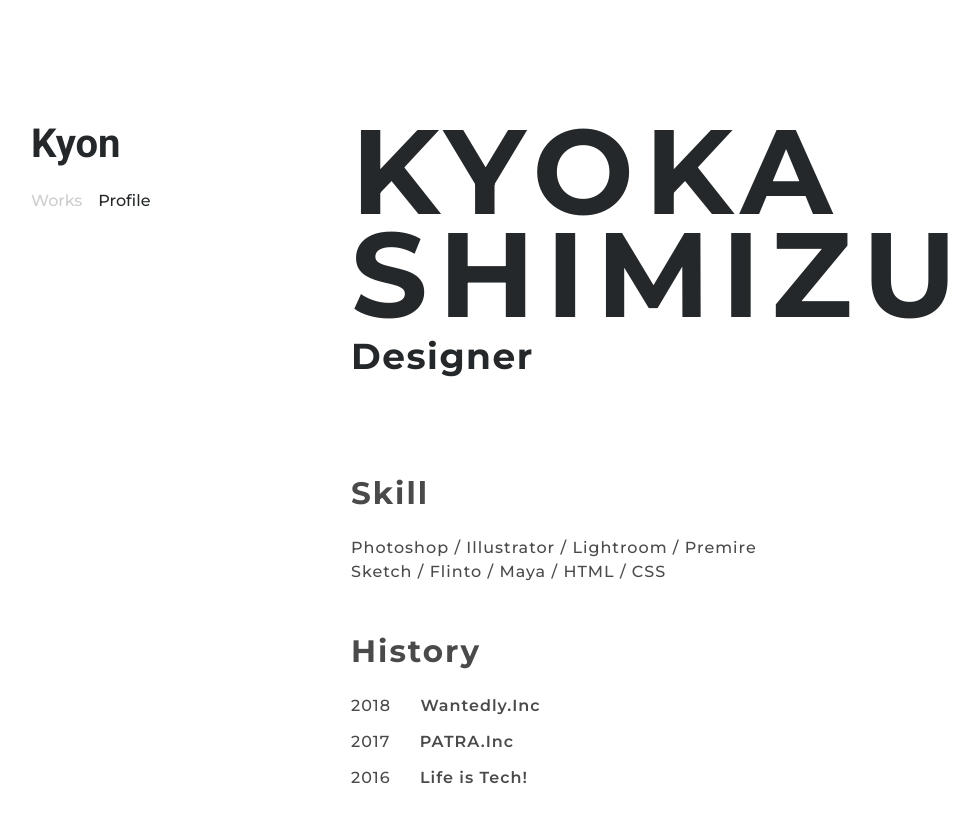
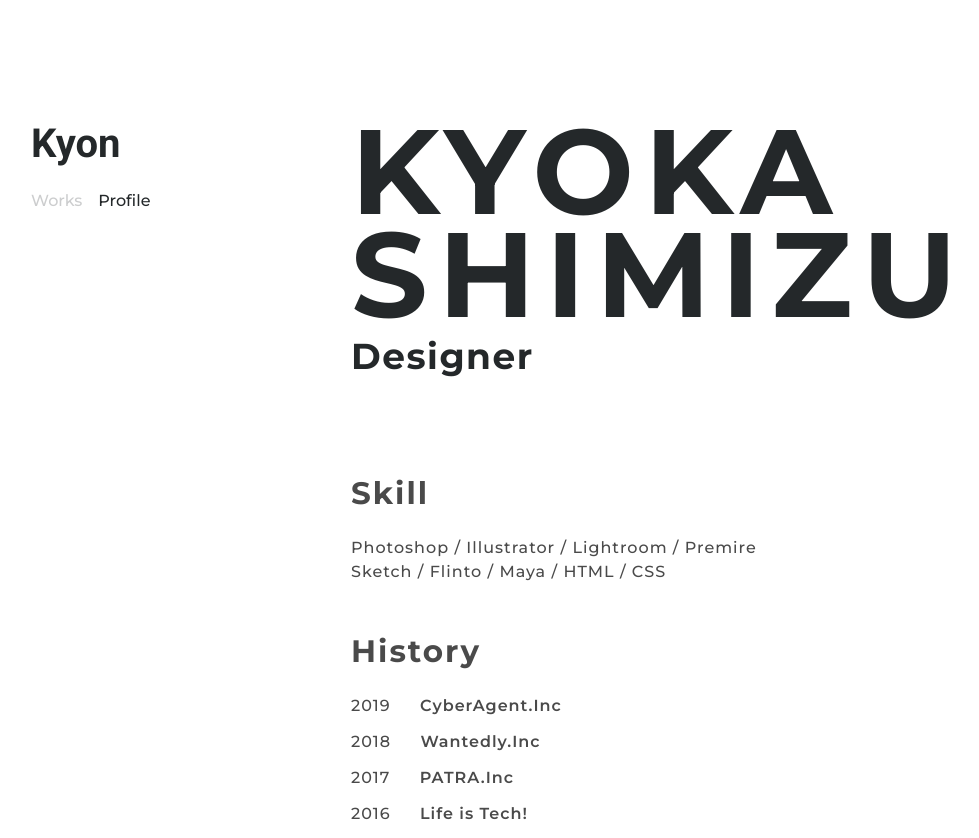
Before and after one commit to kyonshimizu/kyokashimizu.github.io, a website: page profile.html in a window 1280 px wide. Shown: the top 838 px of the page, without its empty margins (33-1012 px from the left). Before the commit the page ends 802 px from the top, so only its background shows below. Drawn offline with nearby package versions, Linux system fonts and the light colour scheme.

Commit message:
ついか

```diff
--- a/profile.html
+++ b/profile.html
@@ -41,6 +41,7 @@
 
                 <div class="history">
                     <h3>History</h3>
+                    <p>2019 <span>CyberAgent.Inc</span></p>
                     <p>2018 <span>Wantedly.Inc</span></p>
                     <p>2017 <span>PATRA.Inc</span></p>
                     <p>2016 <span>Life is Tech!</span></p>
```
